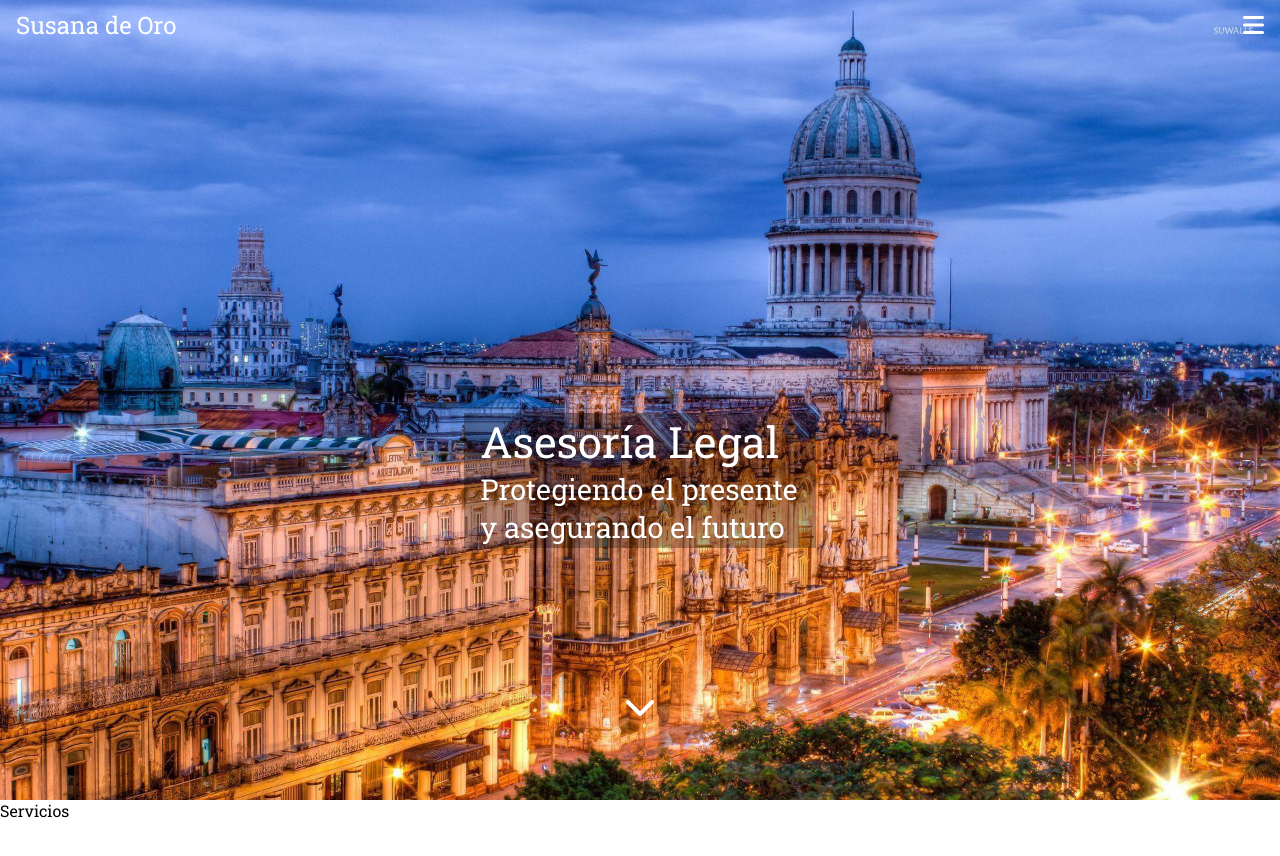
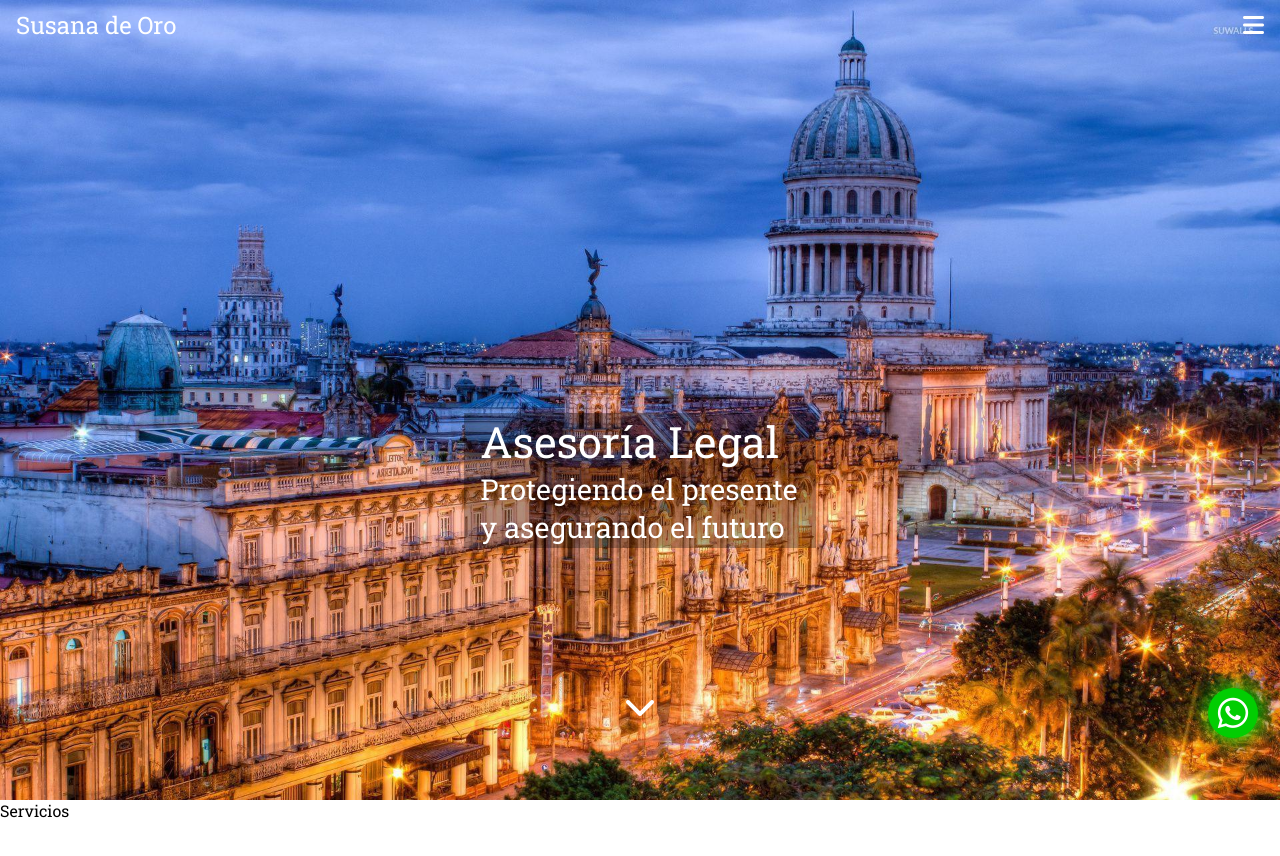
Before and after one commit to dttrujillo00/susana-de-oro, a React (Vite) app: page / in a window 1280 px wide. Shown: the top 856 px of the page. Built offline with nearby package versions, Linux system fonts and the light colour scheme.

Commit message:
Se agrego el boton de whatsapp

```diff
--- /dev/null
+++ b/src/components/WhatsAppBubble/WhatsAppBubble.css
@@ -0,0 +1,33 @@
+.whatsapp-bubble {
+    position: fixed;
+    z-index: 3;
+    bottom: 4rem;
+    right: 1.5rem;
+    background-color: rgb(2, 205, 2);
+    /* box-shadow: 1px 1px 20px 3px rgb(2, 205, 2); */
+    padding: .5rem;
+    height: 30px;
+    width: 30px;
+    line-height: 30px;
+    border-radius: 50%;
+    display: flex;
+    align-items: center;
+    justify-content: center;
+    animation: pulse .5s forwards alternate infinite;
+}
+
+.whatsapp-bubble a {
+    color: white;
+}
+
+@keyframes pulse {
+    from {
+        transform: scale(1);
+        box-shadow: 1px 1px 12px 3px rgb(2, 205, 2);
+    }
+
+    to {
+        transform: scale(1.1);
+        box-shadow: 1px 1px 20px 3px rgb(2, 205, 2);
+    }
+}
--- /dev/null
+++ b/src/components/WhatsAppBubble/WhatsAppBubble.tsx
@@ -0,0 +1,12 @@
+import { Link } from 'react-router-dom'
+import './WhatsAppBubble.css'
+
+export const WhatsAppBubble = () => {
+  return (
+    <div className='whatsapp-bubble'>
+        <Link to={'https://api.whatsapp.com/send?phone=58469814&text=Hola%20Lic. Susana, estoy interesad@ en sus servicios...'}>
+            <i className="fab fa-whatsapp fa-2xl"></i>
+        </Link>
+    </div>
+  )
+}
--- a/src/components/index.ts
+++ b/src/components/index.ts
@@ -1,2 +1,3 @@
 export * from './Hero/Hero'
 export * from './Servicios/Servicios'
+export * from './WhatsAppBubble/WhatsAppBubble'
--- a/src/pages/Layout.tsx
+++ b/src/pages/Layout.tsx
@@ -1,5 +1,6 @@
 import { useEffect, useState } from "react"
 import { Link, Outlet } from "react-router-dom"
+import { WhatsAppBubble } from "../components";
 
 
 export const Layout = () => {
@@ -63,6 +64,8 @@
 
       </nav>
 
+      <WhatsAppBubble />
+
       <Outlet />
     </div>
   )
```
